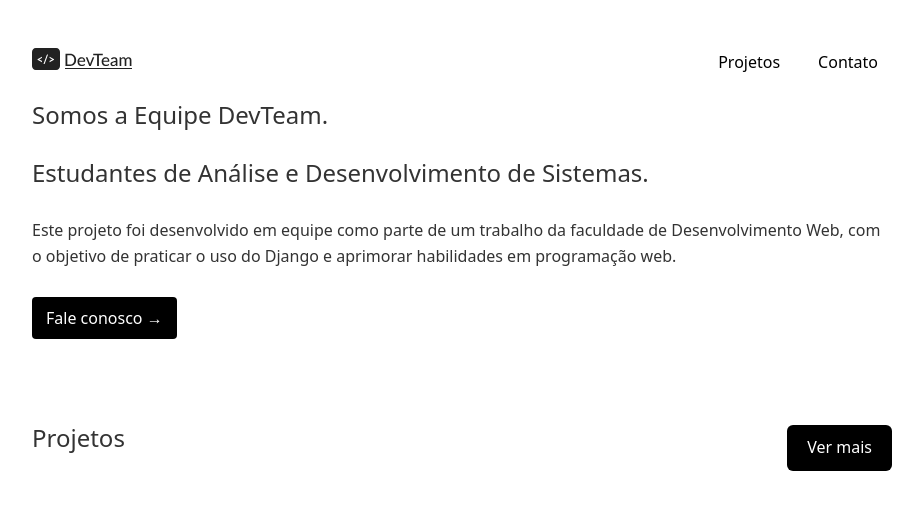
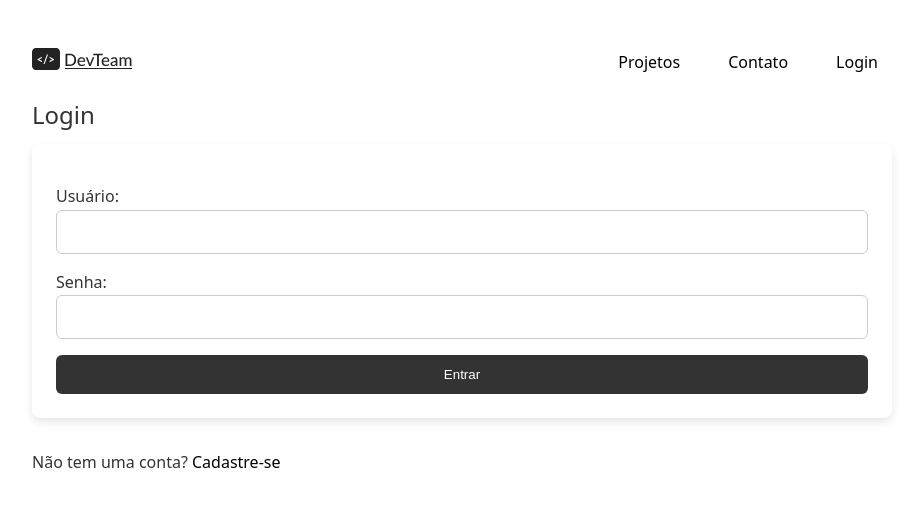
Before and after one commit to andersondv5/django-portfolio, a Django app: page / in a window 1280 px wide. Shown: the top 510 px of the page, without its empty margins (178-1101 px from the left). Run offline with Django 5.2, Linux system fonts and the light colour scheme; data that the repository does not hold is empty.

Commit message:
novas funcionalidades adicionadas

```diff
--- a/core/forms.py
+++ b/core/forms.py
@@ -1,7 +1,21 @@
 from django import forms
 from .models import Contato
+from django.contrib.auth.forms import UserCreationForm, AuthenticationForm
+from django.contrib.auth.models import User
 
 class ContatoForm(forms.ModelForm):
     class Meta:
         model = Contato
         fields = ['nome', 'email', 'mensagem']
+
+
+class FormCadastro(UserCreationForm):
+    email = forms.EmailField(required=True)
+
+    class Meta:
+        model = User
+        fields = ['username', 'email', 'password1', 'password2']
+
+class FormLogin(AuthenticationForm):
+    username = forms.CharField(label="Usuário")
+    password = forms.CharField(widget=forms.PasswordInput, label="Senha")
--- a/core/models.py
+++ b/core/models.py
@@ -20,8 +20,6 @@ class Contato(models.Model):
         if len(self.mensagem) < 10:
             raise ValidationError("A mensagem deve ter pelo menos 10 caracteres.")
 
-
-
 # modelo para projetos
 class Projeto(models.Model):
     titulo = models.CharField(max_length=100)
--- a/core/static/css/style.css
+++ b/core/static/css/style.css
@@ -16,13 +16,18 @@ body {
 
 .menu {
   display: flex;
-  gap: 10px;
-  font-weight: 500;
+  align-items: center;
+  gap: 20px;
+}
+
+.form-logout {
+  margin: 0;
 }
 
 .menu a {
   padding: 10px 14px;
   border-radius: 4px;
+  font-weight: 500;
 }
 
 .menu a:hover {
@@ -223,9 +228,6 @@ footer {
   background-color: #333;
 }
 
-.erro-404 h1 {
-  font-size: 40px;
-}
 
 .projetos-btn{
   display: inline-block;
--- a/core/templates/base.html
+++ b/core/templates/base.html
@@ -20,6 +20,15 @@
       <nav class="menu">
         <a href="{% url 'home' %}#projetos">Projetos</a>
         <a href="{% url 'contato' %}">Contato</a>
+
+        {% if user.is_authenticated %}
+            <form method="post" action="{% url 'logout' %}" class="form-logout">
+           {% csrf_token %}
+            <button type="submit" class="btn-logout">Sair</button>
+           </form>
+        {% else %}
+          <a href="{% url 'login' %}">Login</a>
+        {% endif %}
       </nav>
     </header>
 
--- /dev/null
+++ b/core/templates/login.html
@@ -0,0 +1,12 @@
+{% extends 'base.html' %}
+{% block title %}Login - DevTeam{% endblock %}
+
+{% block content %}
+<h2>Login</h2>
+<form method="post">
+  {% csrf_token %}
+  {{ form.as_p }}
+  <button type="submit">Entrar</button>
+</form>
+<p>Não tem uma conta? <a href="{% url 'cadastro' %}">Cadastre-se</a></p>
+{% endblock %}
--- a/core/urls.py
+++ b/core/urls.py
@@ -2,9 +2,11 @@ from django.urls import path
 from . import views
 
 urlpatterns = [
-    path('', views.home, name='home'),  # Página inicial
+    path('home/', views.home, name='home'),  # Página inicial
     path('contato/', views.contato_view, name='contato'),
     path('contato/sucesso/', views.contato_sucesso, name='contato_sucesso'),
     path('projetos/', views.projetos_view, name='projetos'),
-    path('projetos/', views.projetos_view, name='projetos'),
+    path('cadastro/', views.cadastro_view, name='cadastro'),
+    path('', views.login_view, name='login'),
+    path('logout/', views.logout_view, name='logout'),
 ]
--- a/core/views.py
+++ b/core/views.py
@@ -1,6 +1,7 @@
-from django.http import HttpResponseNotFound
 from django.shortcuts import render, redirect
+from django.contrib.auth import login, authenticate, logout
 from .forms import ContatoForm
+from .forms import FormCadastro, FormLogin
 from .models import Projeto
 
 # view para interface de home
@@ -26,5 +27,42 @@ def contato_sucesso(request):
 
 #view para sessão de projetos
 def projetos_view(request):
+    busca = request.GET.get('busca', '')
+    ordenar_por = request.GET.get('ordenar_por', 'titulo')
+
     projetos = Projeto.objects.all()
+
+    if busca:
+        projetos = projetos.filter(titulo__icontains=busca)
+
+    if ordenar_por in ['titulo']:
+        projetos = projetos.order_by(ordenar_por)
+
     return render(request, 'projetos.html', {'projetos': projetos})
+
+
+def cadastro_view(request):
+    if request.method == 'POST':
+        form = FormCadastro(request.POST)
+        if form.is_valid():
+            usuario = form.save()
+            login(request, usuario)
+            return redirect('home')
+    else:
+        form = FormCadastro()
+    return render(request, 'cadastro.html', {'form': form})
+
+def login_view(request):
+    if request.method == 'POST':
+        form = FormLogin(data=request.POST)
+        if form.is_valid():
+            usuario = form.get_user()
+            login(request, usuario)
+            return redirect('home')
+    else:
+        form = FormLogin()
+    return render(request, 'login.html', {'form': form})
+
+def logout_view(request):
+    logout(request)
+    return redirect('home')
```
Also changed, not shown: config/settings.py (+4 -4 lines), core/templates/cadastro.html (added, +12 -0 lines), core/templates/projetos.html (+10 -4 lines).
